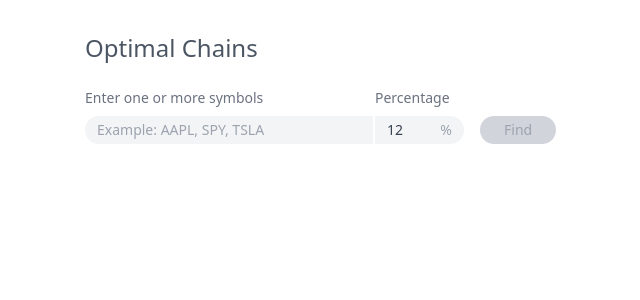
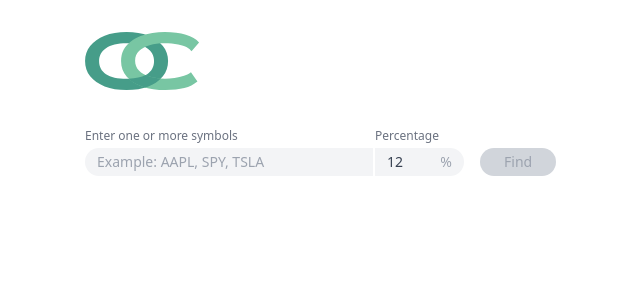
Before and after one commit to haideralsh/optimal-chains, a Next.js app: page / in a window 1280 px wide. Shown: the top 300 px of the page, without its empty margins (305-945 px from the left). Built offline with nearby package versions, Linux system fonts and the light colour scheme.

Commit message:
Add logo

```diff
--- a/pages/index.tsx
+++ b/pages/index.tsx
@@ -1,4 +1,5 @@
 import type { NextPage } from "next";
+import Image from "next/image";
 import { useEffect, useState } from "react";
 import OptionsTable from "../components/OptionsTable";
 
@@ -48,7 +49,9 @@ const Home: NextPage = () => {
   return (
     <main className="flex h-full w-full justify-center">
       <div className="flex flex-col mt-8 min-w-[500px]">
-        <h1 className="text-2xl mb-6 text-gray-600">Optimal Chains</h1>
+        <div className="mb-8">
+          <Image src="/logo.svg" alt="app logo" width={115} height={58} />
+        </div>
         <form
           className="flex gap-4 items-end"
           name="optimal-chains"
@@ -56,7 +59,7 @@ const Home: NextPage = () => {
         >
           <div className="flex items-end gap-0.5">
             <fieldset className="flex flex-col w-72">
-              <label htmlFor="symbols" className="text-gray-500 text-sm pb-2">
+              <label htmlFor="symbols" className="text-gray-500 text-xs pb-1">
                 Enter one or more symbols
               </label>
               <input
@@ -71,7 +74,7 @@ const Home: NextPage = () => {
             <fieldset className="flex flex-col w-18">
               <label
                 htmlFor="percentage"
-                className="text-gray-500 text-sm pb-2"
+                className="text-gray-500 text-xs pb-1"
               >
                 Percentage
               </label>
@@ -100,7 +103,7 @@ const Home: NextPage = () => {
         </form>
 
         {error ? (
-          <p className="text-sm text-gray-500 mt-8">{error}</p>
+          <p className="text-xs text-gray-500 mt-8">{error}</p>
         ) : (
           <OptionsTable symbolOptions={data} />
         )}
```
Also changed, not shown: public/logo.svg (added).
